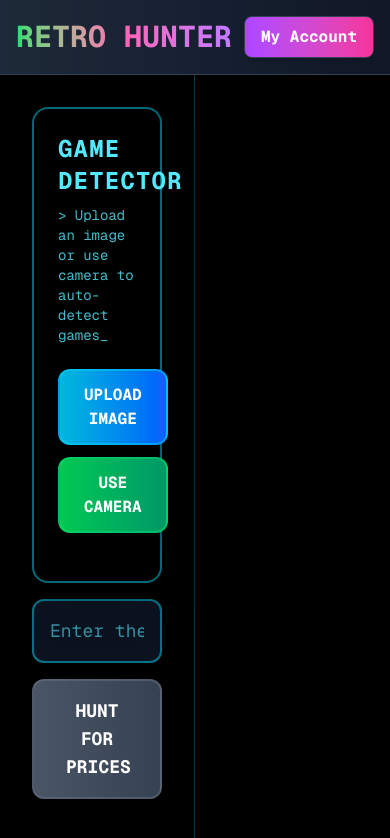
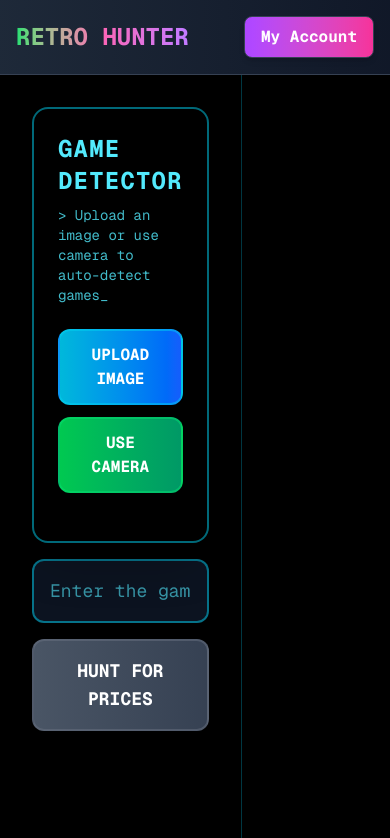
Before and after one commit to rojasmart/retro-hunter, a Next.js app: page / in a window 390 px wide. Shown: the top 838 px of the page. Built offline with nearby package versions, Linux system fonts and the light colour scheme.

Commit message:
--update: adjust layout and styling in Home component for improved responsiveness and visual consistency

```diff
--- a/src/app/page.tsx
+++ b/src/app/page.tsx
@@ -140,10 +140,10 @@ export default function Home() {
   };
 
   return (
-    <div className="min-h-screen bg-black text-white font-mono">
+    <div className="w-screen bg-black text-white font-mono">
       <header className="flex items-center justify-between p-4 bg-gradient-to-r from-gray-800 to-gray-900 shadow-md border-b border-gray-700">
         {/* Logo */}
-        <h1 className="text-3xl font-bold bg-gradient-to-r from-green-400 via-pink-400 to-purple-400 bg-clip-text text-transparent">RETRO HUNTER</h1>
+        <h1 className="text-2xl font-bold bg-gradient-to-r from-green-400 via-pink-400 to-purple-400 bg-clip-text text-transparent">RETRO HUNTER</h1>
 
         {/* Buttons */}
         <div className="flex space-x-4">
@@ -155,7 +155,7 @@ export default function Home() {
 
       <div className="relative z-10 flex h-screen">
         {/* Left Side - Fixed */}
-        <div className="w-1/2 bg-black/30 p-8 border-r border-cyan-500/30 flex flex-col justify-between">
+        <div className="w-1/2 w-full bg-black/30 p-8 border-r border-cyan-500/30 flex flex-col justify-between">
           <div>
             <AdvancedOCR onGameExtracted={searchEbayOnly} isProcessing={loading} />
             <div className="mt-4">
@@ -179,7 +179,7 @@ export default function Home() {
         </div>
 
         {/* Right Side - Scrollable */}
-        <div className="w-1/2 overflow-y-auto p-8">
+        <div className="w-1/2 w-full overflow-y-auto p-8">
           {resultados.length > 0 && <PriceTableAndSlider items={resultados} />}
           {!loading && resultados.length === 0 && nome.trim() && (
             <div className="text-center py-12">
```
